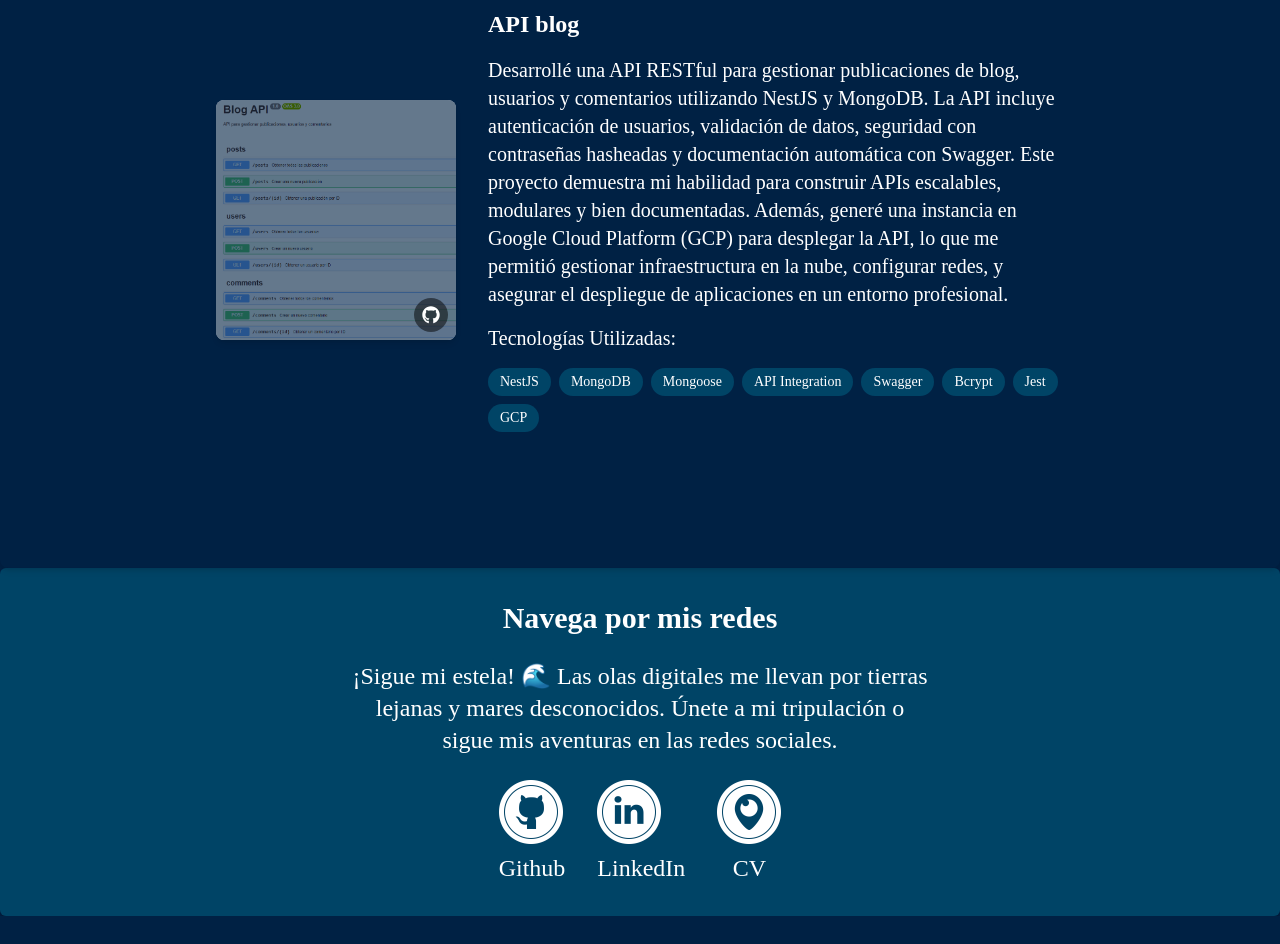
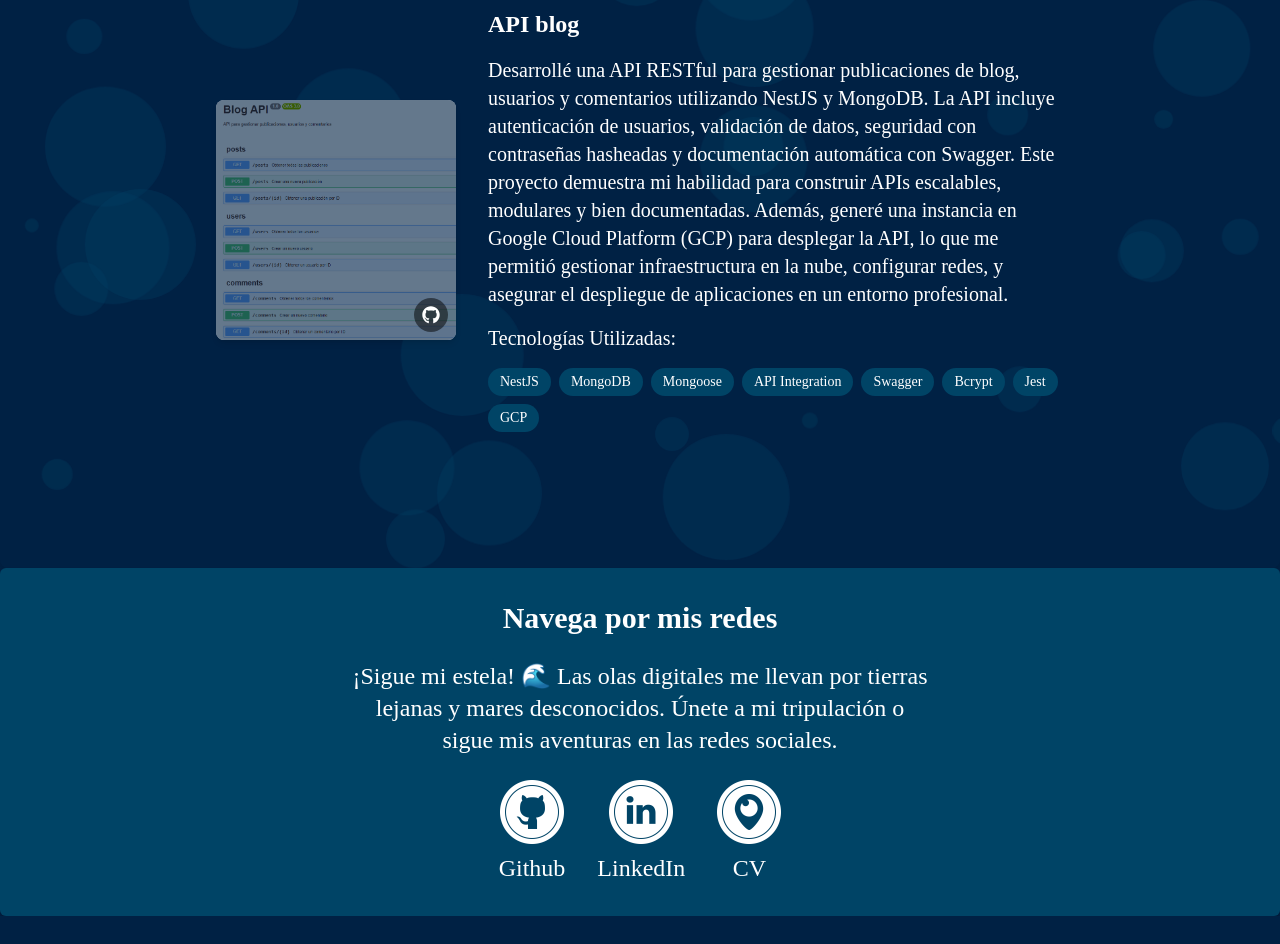
Before and after one commit to 7Steng7/Steng-s-portfolio, a Next.js app: page / in a window 1280 px wide. Shown: the part 5740-6684 px from the top of the page. Built offline with nearby package versions, Linux system fonts and the light colour scheme; a web font is replaced by a local one.

Commit message:
add bubbles

```diff
--- a/package.json
+++ b/package.json
@@ -13,7 +13,8 @@
     "next": "^15.2.0",
     "react": "^18.2.0",
     "react-dom": "^18.2.0",
-    "react-icons": "^5.4.0"
+    "react-icons": "^5.4.0",
+    "tailwindcss-animate": "^1.0.7"
   },
   "devDependencies": {
     "@types/node": "^20",
--- /dev/null
+++ b/src/app/animations/bubbles.tsx
@@ -0,0 +1,67 @@
+'use client'
+import React, { useEffect, useState } from "react";
+
+// Tipo para las propiedades de cada burbuja
+type Bubble = {
+  id: number;
+  left: string;
+  radius: string;
+  floatDuration: string;
+  swayDuration: string;
+  floatDelay: string;
+  swayDelay: string;
+  swayType: string;
+};
+
+const Bubbles: React.FC = () => {
+  const [bubbles, setBubbles] = useState<Bubble[]>([]);
+
+  // Función para generar un número aleatorio dentro de un rango
+  const randomRange = (min: number, max: number): number =>
+    Math.random() * (max - min) + min;
+
+  // Función para seleccionar un valor aleatorio de una lista
+  const sample = <T,>(list: T[]): T =>
+    list[Math.floor(Math.random() * list.length)];
+
+  // Generar las burbujas solo en el cliente
+  useEffect(() => {
+    const bubbleCount = 50;
+    const newBubbles: Bubble[] = Array.from({ length: bubbleCount }).map((_, i) => {
+      const swayType = sample(["sway-left-to-right", "sway-right-to-left"]);
+
+      return {
+        id: i,
+        left: `${randomRange(0, 100)}vw`, // Posición horizontal aleatoria
+        radius: `${randomRange(1, 10)}vw`, // Tamaño aleatorio
+        floatDuration: `${randomRange(6, 12)}s`, // Duración de la animación de flotar
+        swayDuration: `${randomRange(4, 6)}s`, // Duración de la animación de balanceo
+        floatDelay: `${randomRange(0, 4)}s`, // Retraso de la animación de flotar
+        swayDelay: `${randomRange(0, 4)}s`, // Retraso de la animación de balanceo
+        swayType, // Tipo de balanceo
+      };
+    });
+
+    setBubbles(newBubbles);
+  }, []);
+
+  return (
+    <div className="w-full h-full overflow-hidden bg-deepNavyBlue">
+      {bubbles.map((bubble) => (
+        <div
+          key={bubble.id}
+          className="absolute block rounded-full bg-darkSeaGreen/30 animate-float-up"
+          style={{
+            left: bubble.left,
+            bottom: "-10%",
+            width: bubble.radius,
+            height: bubble.radius,
+            animation: `float-up ${bubble.floatDuration} ${bubble.floatDelay} ease-in infinite`,
+          }}
+        ></div>
+      ))}
+    </div>
+  );
+};
+
+export default Bubbles;
--- a/src/app/contact/page.tsx
+++ b/src/app/contact/page.tsx
@@ -4,15 +4,14 @@ import Image from 'next/image';
 export default function Aboutme() {
 
   return (
-    <section className="flex flex-col items-center justify-center p-8 bg-darkSeaGreen text-foreground rounded-md shadow-md">
+    <section className="flex flex-col items-center justify-center p-8 bg-darkSeaGreen text-foreground rounded-md shadow-md relative z-10">
       <h2 className="text-3xl font-bold mb-6">Navega por mis redes</h2>
       <p className="text-center mb-6 max-w-md md:max-w-lg lg:max-w-xl text-lg md:text-xl lg:text-2xl">
         ¡Sigue mi estela! 🌊 Las olas digitales me llevan por tierras lejanas y mares desconocidos.
         Únete a mi tripulación o sigue mis aventuras en las redes sociales.
       </p>
       <div className="flex space-x-8">
-        {/* Icono de GitHub */}
-        <a href="https://github.com/7Steng7" target="_blank" rel="noopener noreferrer">
+        <a href="https://github.com/7Steng7" target="_blank" rel="noopener noreferrer" className='flex flex-col items-center'>
           <Image
             src="/assets/github.png"
             alt="GitHub"
@@ -25,8 +24,7 @@ export default function Aboutme() {
             Github
           </p>
         </a>
-        {/* Icono de LinkedIn */}
-        <a href="https://www.linkedin.com/in/sebastian-moreno-rodriguez-b65267183/" target="_blank" rel="noopener noreferrer">
+        <a href="https://www.linkedin.com/in/sebastian-moreno-rodriguez-b65267183/" target="_blank" rel="noopener noreferrer" className='flex flex-col items-center'>
           <Image
             src="/assets/linkedIn.png"
             alt="LinkedIn"
@@ -39,8 +37,7 @@ export default function Aboutme() {
             LinkedIn
           </p>
         </a>
-        {/* Hoja de vida */}
-        <a href="/assets/CVSebastianMoreno.pdf" target="_blank" rel="noopener noreferrer">
+        <a href="/assets/CVSebastianMoreno.pdf" target="_blank" rel="noopener noreferrer" className='flex flex-col items-center'>
           <Image
             src="/assets/position.png"
             alt="Hoja de Vida"
--- a/src/app/projects/page.tsx
+++ b/src/app/projects/page.tsx
@@ -1,5 +1,6 @@
 import React from 'react';
 import { FaGithub, FaExternalLinkAlt } from 'react-icons/fa';
+import Bubbles from '../animations/bubbles';
 
 export default function Aboutme() {
 
@@ -24,16 +25,19 @@ export default function Aboutme() {
   }
 
   return (
-    <section className="flex flex-col justify-center items-center rounded-lg">
+    <section className="flex flex-col justify-center items-center rounded-lg relative">
+      <div className='absolute inset-0 z-0'>
+          <Bubbles />
+      </div>
       <div className="mt-8 text-center w-full max-w-2xl">
-        <h2 className="text-3xl font-semibold mb-4">Experiencia Laboral</h2>
-        <h3 className="text-lg md:text-xl font-medium">Bicycle Capital</h3>
-        <p className="text-white text-lg md:text-xl">Desarrollador FullStack</p>
-        <p className="text-white mb-5 text-lg md:text-xl">Septiembre 2022 - Febrero 2025</p>
+        <h2 className="text-3xl font-semibold mb-4 relative z-10">Experiencia Laboral</h2>
+        <h3 className="text-lg md:text-xl font-medium relative z-10">Bicycle Capital</h3>
+        <p className="text-white text-lg md:text-xl relative z-10">Desarrollador FullStack</p>
+        <p className="text-white mb-5 text-lg md:text-xl relative z-10">Septiembre 2022 - Febrero 2025</p>
         <div className="p-6 rounded-lg shadow-md mt-4 transform transition-all duration-300 hover:scale-105 bg-darkSeaGreen">
-          <h2 className="text-2xl font-semibold mb-4">Responsabilidades y Logros</h2>
+          <h2 className="text-2xl font-semibold mb-4 relative z-10">Responsabilidades y Logros</h2>
           <div className="text-left rounded-lg">
-            <h3 className="text-xl font-medium mb-2">Responsabilidades:</h3>
+            <h3 className="text-xl font-medium mb-2 relative z-10">Responsabilidades:</h3>
             <ul className="list-disc list-inside text-white mb-4 text-lg md:text-xl">
               <li>Gestión y mantenimiento de APIs, desarrollo de interfaces en <strong>React Native</strong> y creación de un dashboard en <strong>Angular</strong>.</li>
               <li>Configuración y administración de instancias <strong>EC2</strong>, gestión de DNS con <strong>Route53</strong> y balanceadores de carga.</li>
@@ -51,7 +55,7 @@ export default function Aboutme() {
           </div>
         </div>
       </div>
-    <div className="w-full h-auto rounded-lg shadow-md flex flex-col justify-center items-center py-16">
+    <div className="w-full h-auto rounded-lg shadow-md flex flex-col justify-center items-center py-16 relative z-10">
       <h2 className="text-3xl font-semibold mb-4">Proyectos</h2>
       <div className="w-full max-w-4xl mx-auto p-6">
       {projectsData.projects.map((project, index) => (
--- a/tailwind.config.ts
+++ b/tailwind.config.ts
@@ -24,6 +24,9 @@ export default {
         'floatingLeft': 'floatingLeft 2s ease-in-out infinite',
         'floatingRight': 'floatingRight 2s ease-in-out infinite',
         'swing': 'swing 5s ease-in-out infinite',
+        "float-up": "float-up 6s ease-in infinite",
+        "sway-left-to-right": "sway-left-to-right 4s ease-in-out infinite alternate",
+        "sway-right-to-left": "sway-right-to-left 4s ease-in-out infinite alternate",
       },
       keyframes: {
         slideRightToLeft: {
@@ -59,9 +62,15 @@ export default {
           '50%': { transform: 'rotate(-10deg)' },
           '75%': { transform: 'rotate(5deg)' },
           '100%': { transform: 'rotate(0deg)' }
-        }
+        },
+        "float-up": {
+          from: { transform: "translateX(100%)" },
+          to: { transform: "translateY(-200vh) translateX(-100%)" },
+        },
       },
     },
   },
-  plugins: [],
+  plugins: [
+    require("tailwindcss-animate"),
+  ],
 } satisfies Config;
```
Also changed, not shown: src/app/globals.css (line endings or trailing spaces), 1 other file (tests, documents, lock files or other folders).
